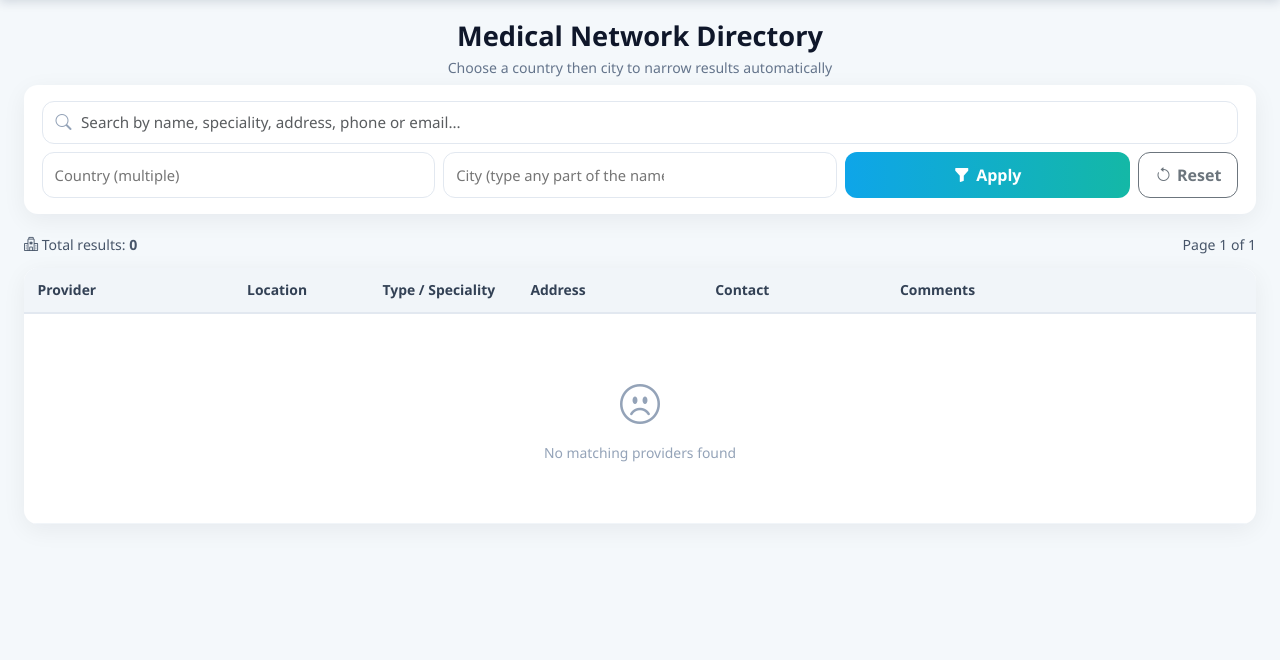
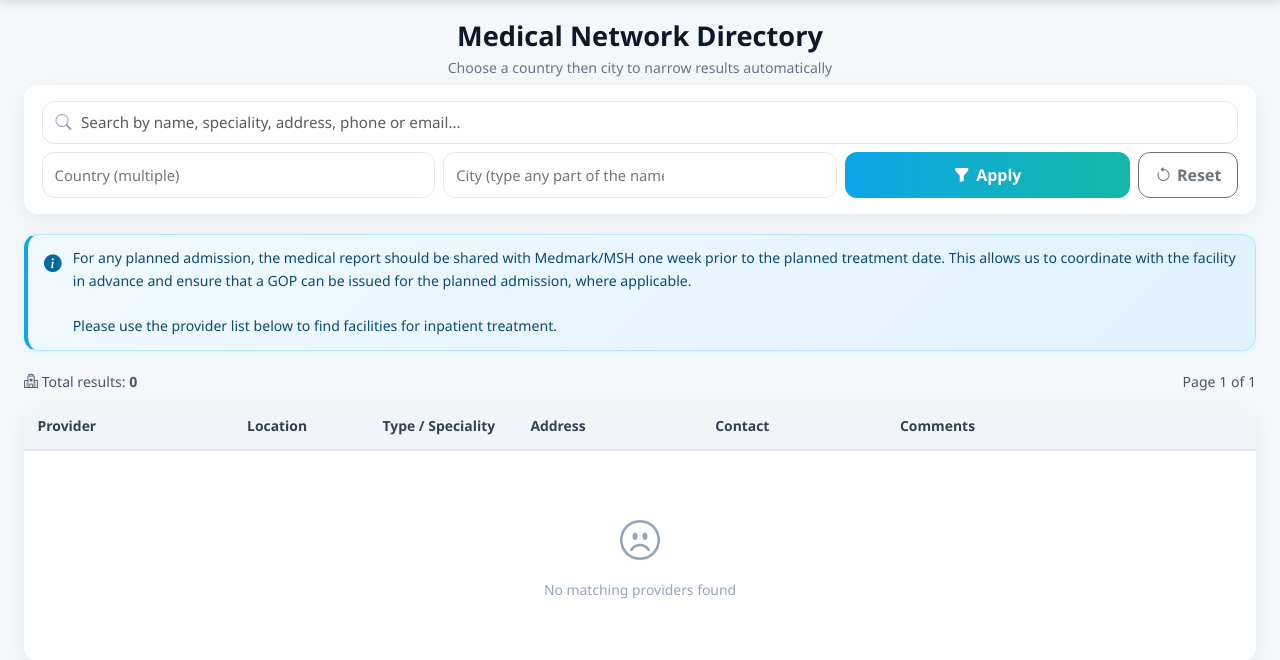
Before and after one commit to msayedelkhateab-creator/mdc, a Django app: page /en/emfa/ in a window 1280 px wide. Shown: the part 60-720 px from the top of the page. Run offline with Django 5.2, Linux system fonts and the light colour scheme; data that the repository does not hold is empty; some libraries are stand-ins or nearby versions.

Commit message:
emfa Updates

```diff
--- a/app/management/commands/import_network.py
+++ b/app/management/commands/import_network.py
@@ -1,4 +1,4 @@
-#python manage.py import_network "C:\Users\ABC\Downloads\Network-2026-09-01.xlsx"
+#python manage.py import_network "C:\Users\ABC\Downloads\Network-2026-09-29.xlsx"
 from django.core.management.base import BaseCommand
 import pandas as pd
 from app.models import Network # ← عدّل اسم الـ app لو مختلف
--- a/templates/pages/emfa.html
+++ b/templates/pages/emfa.html
@@ -297,6 +297,32 @@ html[dir="rtl"] .mm-navbar .lang-form select{
 .select2-container--default .select2-results__option--highlighted[aria-selected]{
     background:var(--mm-blue);
 }
+
+/* ================= ADMISSION NOTE ================= */
+.mm-admission-note{
+    display:flex;
+    align-items:flex-start;
+    gap:.7rem;
+    background:linear-gradient(135deg,#f0f9ff,#e0f2fe);
+    border:1px solid #bae6fd;
+    border-inline-start:4px solid var(--mm-blue);
+    color:#0c4a6e;
+    border-radius:var(--mm-radius);
+    padding:.8rem 1rem;
+    margin:0 auto 1.2rem;
+    font-size:.88rem;
+    line-height:1.6;
+    box-shadow:0 2px 8px rgba(14,165,233,.08);
+    direction:ltr;
+    text-align:left;
+}
+.mm-admission-note i{
+    flex-shrink:0;
+    color:var(--mm-blue-dark);
+    font-size:1.1rem;
+    margin-top:.1rem;
+}
+.mm-admission-note p{margin:0;}
 
 /* ================= RESULT META ================= */
 .mm-result-meta{
@@ -709,6 +735,16 @@ html[dir="rtl"] .mm-navbar .lang-form select{
             </div>
         </div>
     </form>
+
+    <!-- ADMISSION NOTE -->
+    <div class="mm-admission-note" role="note">
+        <i class="bi bi-info-circle-fill"></i>
+        <p>
+            For any planned admission, the medical report should be shared with Medmark/MSH one week prior to the planned treatment date. This allows us to coordinate with the facility in advance and ensure that a GOP can be issued for the planned admission, where applicable.
+            <br><br>
+            Please use the provider list below to find facilities for inpatient treatment.
+        </p>
+    </div>
 
     <div class="mm-result-meta">
         <span>
```
